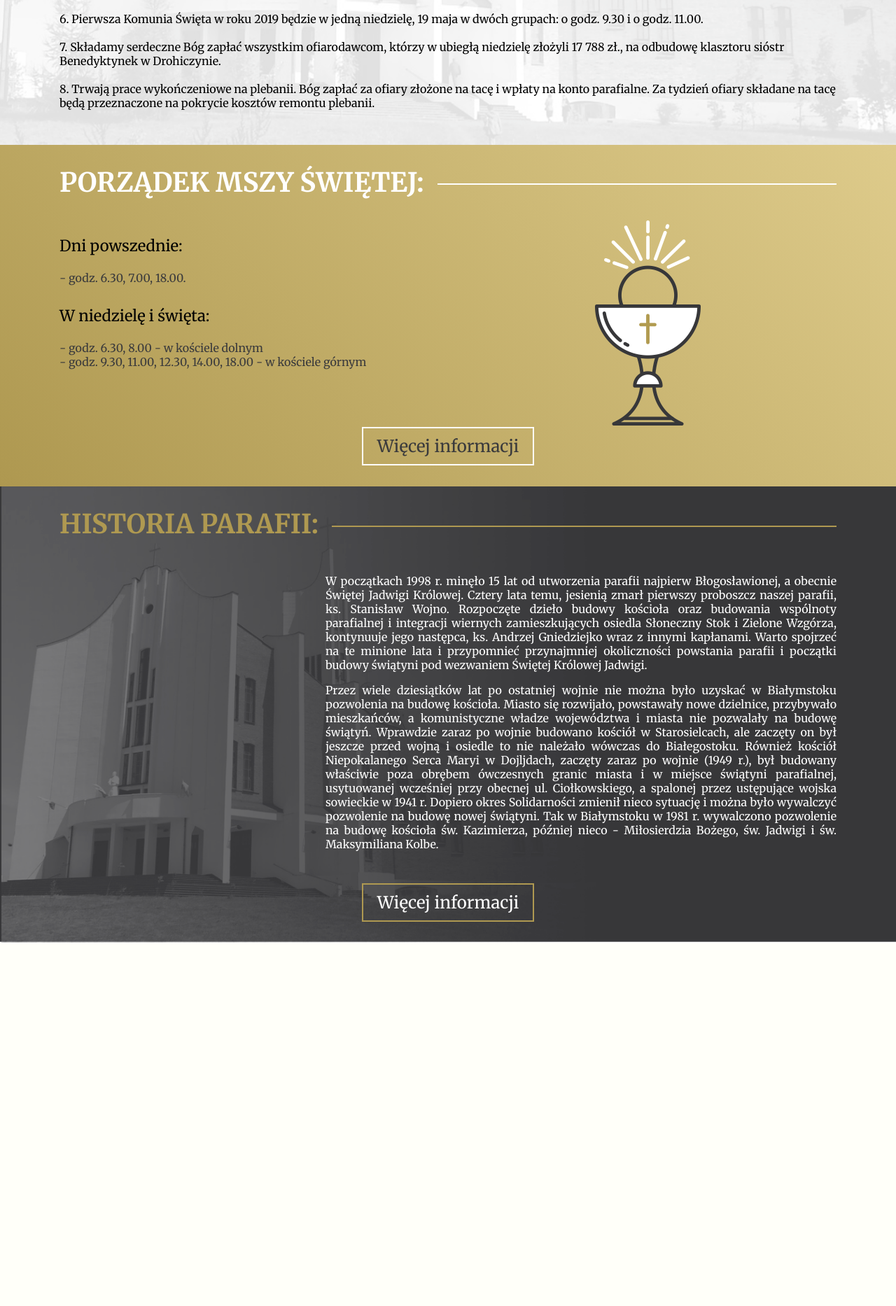
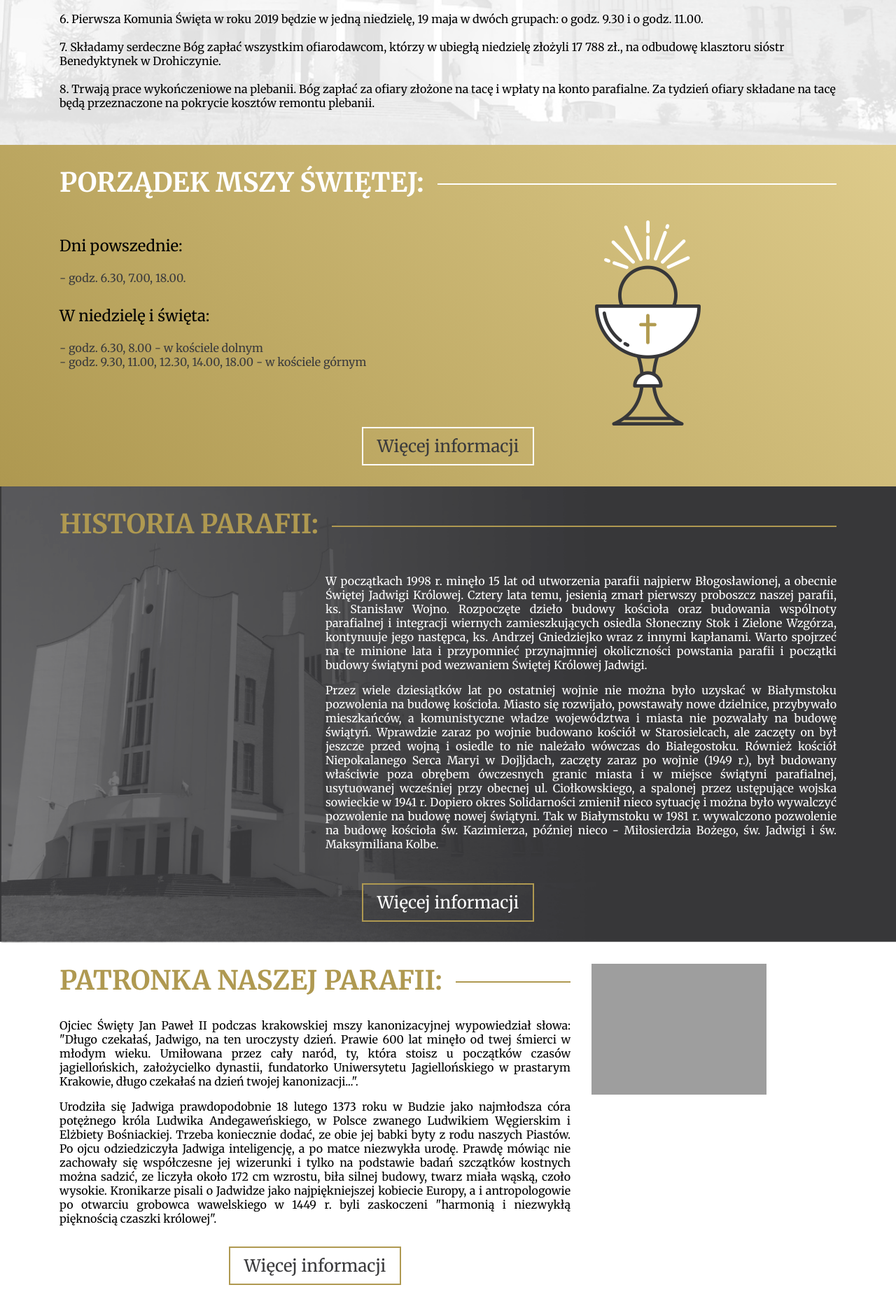
Before and after one commit to szymonsniadach/parish-site, a CodeIgniter app: page /database/ in a window 1280 px wide. Shown: the part 1487-3353 px from the top of the page at 70% size. Before the commit the page ends 2834 px from the top, so only its background shows below. Run offline with CodeIgniter, Linux system fonts and the light colour scheme; grey boxes are pictures that could not be loaded.

Commit message:
create section "patroness"

```diff
--- a/src/app/application/controllers/Main.php
+++ b/src/app/application/controllers/Main.php
@@ -14,6 +14,7 @@ class Main extends CI_Controller {
 		$this->load->view('pages/main/announcements');
 		$this->load->view('pages/main/holy-masses');
 		$this->load->view('pages/main/history');
+		$this->load->view('pages/main/patroness');
 
 		$this->load->view('partials/footer');
 	}
--- /dev/null
+++ b/src/app/application/views/pages/main/patroness.php
@@ -0,0 +1,41 @@
+<section class="patroness p-3">
+
+	<div class="container">
+
+		<div class="row">
+
+			<div class="col-12 col-md-8">
+
+				<h2 class="section-heading">patronka naszej parafii:</h2>
+				<p class="paragraph text-justify">
+					Ojciec Święty Jan Paweł II podczas krakowskiej mszy kanonizacyjnej wypowiedział słowa: "Długo czekałaś, Jadwigo, na ten uroczysty
+					dzień. Prawie 600 lat minęło od twej śmierci w młodym wieku. Umiłowana przez cały naród, ty, która stoisz u początków
+					czasów jagiellońskich, założycielko dynastii, fundatorko Uniwersytetu Jagiellońskiego w prastarym Krakowie, długo czekałaś
+					na dzień twojej kanonizacji...".
+				</p>
+
+				<p class="paragraph text-justify">
+					Urodziła się Jadwiga prawdopodobnie 18 lutego 1373 roku w Budzie jako najmłodsza córa potężnego króla Ludwika Andegaweńskiego,
+					w Polsce zwanego Ludwikiem Węgierskim i Elżbiety Bośniackiej. Trzeba koniecznie dodać, ze obie jej babki byty z rodu
+					naszych Piastów. Po ojcu odziedziczyła Jadwiga inteligencję, a po matce niezwykła urodę. Prawdę mówiąc nie zachowały
+					się współczesne jej wizerunki i tylko na podstawie badań szczątków kostnych można sadzić, ze liczyła około 172 cm wzrostu,
+					biła silnej budowy, twarz miała wąską, czoło wysokie. Kronikarze pisali o Jadwidze jako najpiękniejszej kobiecie Europy,
+					a i antropologowie po otwarciu grobowca wawelskiego w 1449 r. byli zaskoczeni "harmonią i niezwykłą pięknością czaszki
+					królowej".
+                </p>
+
+                <div class="text-center mt-3">
+                    <a class="btn btn--tertiary" href="#">Więcej informacji</a>
+                </div>
+
+			</div>
+
+			<div class="col-12 col-md-4">
+				<img class="patroness--img" src="img/jadwiga2.png" alt="Jadwiga">
+			</div>
+
+		</div>
+
+	</div>
+
+</section>
--- a/src/scss/_mixin.scss
+++ b/src/scss/_mixin.scss
@@ -23,7 +23,7 @@
     &:after {
         left: 0.5em;
         margin-right: -50%;
-        width: 100%;
+        width: 99%;
     }
 }
 
--- a/src/scss/base/_utilities.scss
+++ b/src/scss/base/_utilities.scss
@@ -78,3 +78,7 @@
 .pre-line {
     white-space: pre-line;
 }
+
+.h-100 {
+    height: 100%;
+}
--- a/src/scss/components/button.scss
+++ b/src/scss/components/button.scss
@@ -9,4 +9,7 @@
     &--secondary {
         @include button($main-color, #FFF);
     }
+    &--tertiary {
+        @include button($main-color, $color-dark);
+    }
 }
--- /dev/null
+++ b/src/scss/pages/main/_patroness.scss
@@ -0,0 +1,8 @@
+.patroness {
+    &--img {
+        width: 250px;
+    }
+    .section-heading:after {
+        width: 50%;
+    }
+}
```
Also changed, not shown: src/css/style.min.css, src/scss/pages/main/_history.scss (renamed from src/scss/pages/main/history.scss), src/scss/pages/main/_holly-masses.scss (renamed from src/scss/pages/main/holly-masses.scss), 1 other file.
